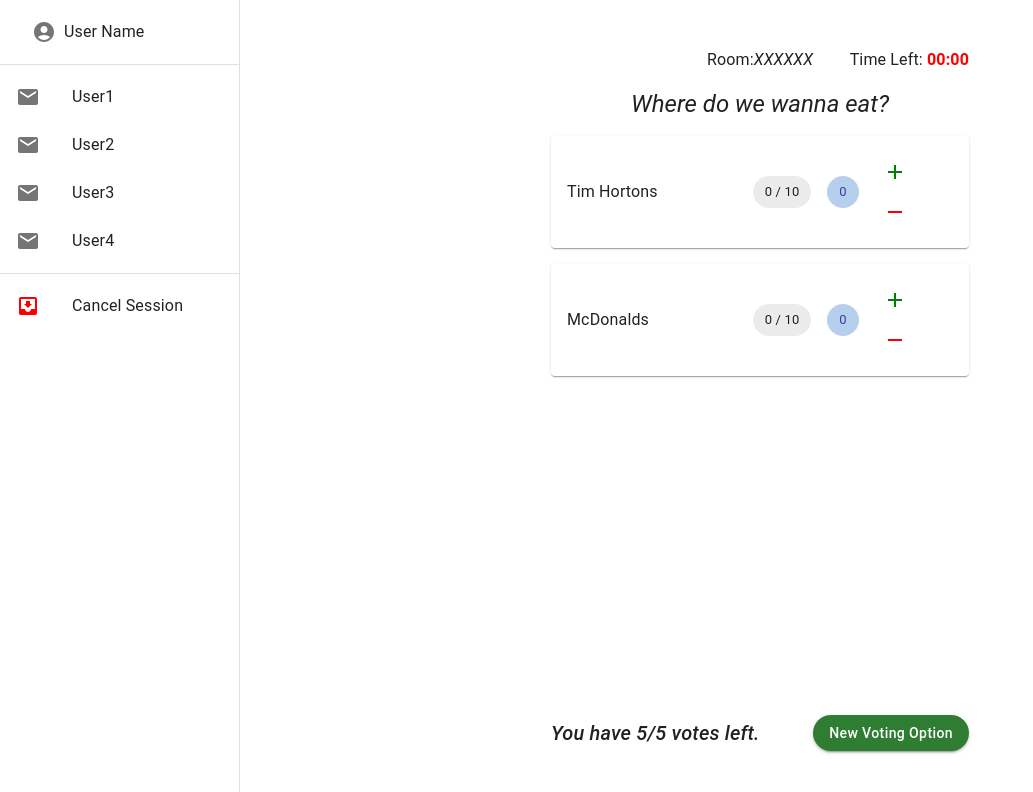
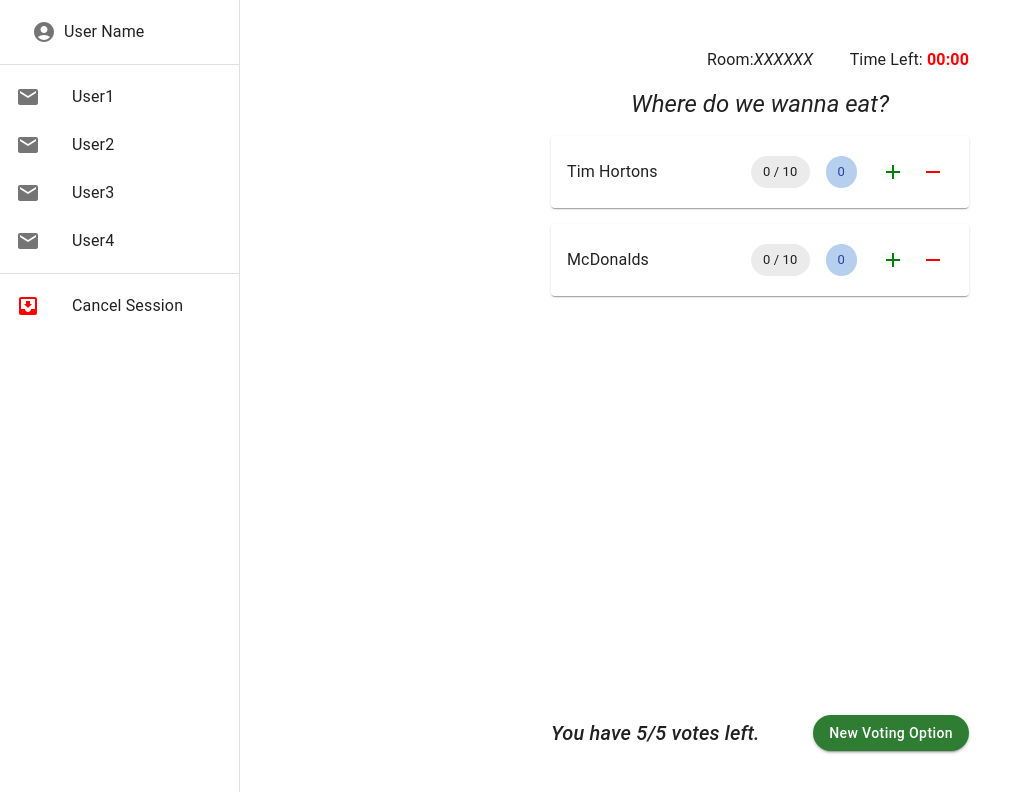
Before and after one commit to Katie500/Decidr, a React (Create React App) app in the folder client/: page /room in a window 1280 px wide. Shown: the top 792 px of the page, without its empty margins (0-1033 px from the left). Built offline with nearby package versions, Linux system fonts and the light colour scheme; no server answers; the HTML template or start-up script is replaced by a standard one.

Commit message:
fixed minor UI styling issue

```diff
--- a/client/src/pages/Room/VotingOptionCard.jsx
+++ b/client/src/pages/Room/VotingOptionCard.jsx
@@ -34,7 +34,7 @@
         label={`${numerOfUserVotes}`}
         sx={{ background: '#B7CFEE', color: '#2E419D' }}
       />
-      <Box>
+      <Box style={{ display: 'flex' }}>
         <IconButton onClick={handleAddVote}>
           <AddIcon sx={{ color: 'green' }} />
         </IconButton>
```
